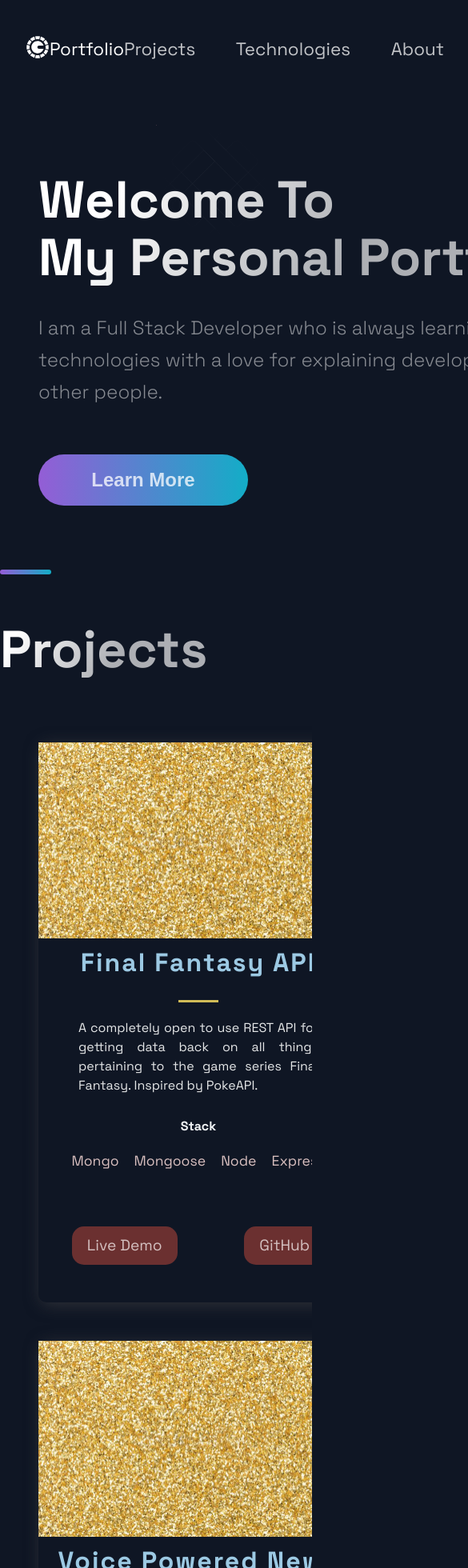
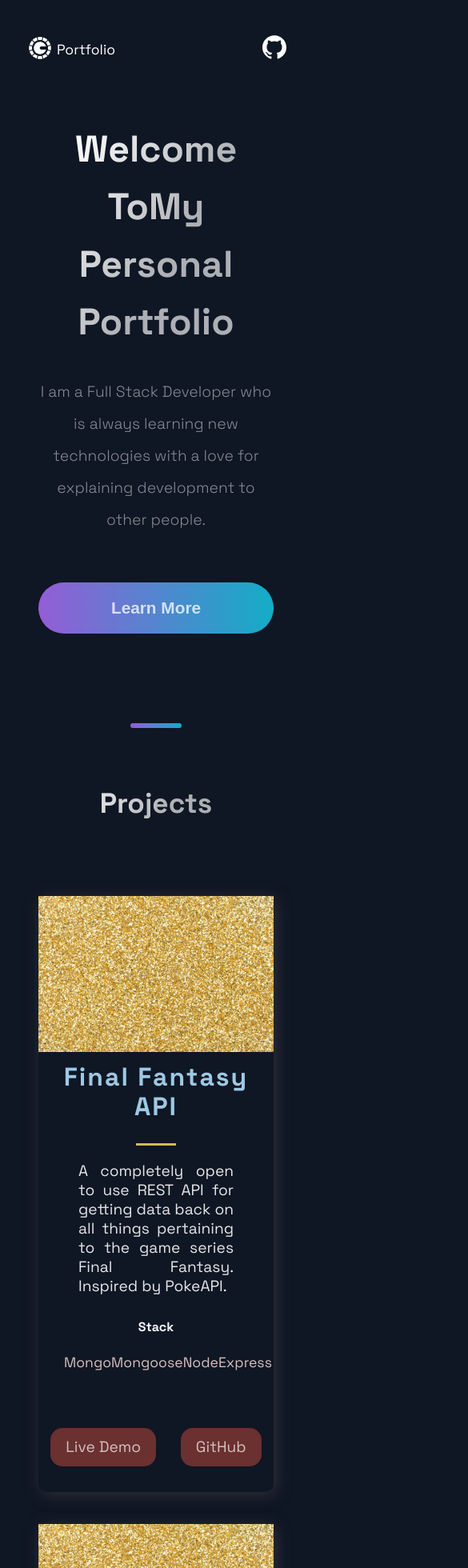
Before and after one commit to Wompato/Dev-Portfolio, a React (Create React App) app: page / in a window 390 px wide. Shown: the top 1960 px of the page at 80% size, 585 px wide, since content can reach past the window. Built offline with nearby package versions, Linux system fonts and the light colour scheme.

Commit message:
Update index.css
made responsive

```diff
--- a/src/index.css
+++ b/src/index.css
@@ -44,6 +44,10 @@
   color: white;
 }
 
+.portfolio-logo-container span {
+  margin: 0 3px;
+}
+
 .social-icons-container a {
   font-size: 1.3rem;
   color: white;
@@ -73,7 +77,6 @@
   font-weight: 800;
   font-size: 65px;
   line-height: 72px;
-  width: max-content;
   max-width: 100%;
   background: linear-gradient(
     121.57deg,
@@ -158,7 +161,7 @@
 .projects {
   display: flex;
   flex-direction: column;
-  padding: 0;
+  padding: 32px 48px 0;
   margin: 0 auto;
   max-width: 1100px;
   box-sizing: content-box;
@@ -172,7 +175,6 @@
   grid-template-columns: repeat(auto-fill, minmax(400px, 1fr));
   padding: 3rem;
   place-items: center;
-  -webkit-column-gap: 2rem;
   column-gap: 2rem;
   row-gap: 3rem;
 }
@@ -259,12 +261,7 @@
 
 /* Skills section */
 .skills {
-  display: -webkit-box;
-  display: -webkit-flex;
-  display: -ms-flexbox;
   display: flex;
-  -webkit-flex-direction: column;
-  -ms-flex-direction: column;
   flex-direction: column;
   padding: 32px 48px 0;
   margin: 0 auto;
@@ -293,7 +290,7 @@
 }
 
 .skill {
-  max-width: 320px;
+  max-width: 350px;
   display: flex;
   flex-direction: column;
 }
@@ -304,15 +301,18 @@
   align-items: stretch;
 }
 
-.skill-content svg {
-  margin-left: 1rem;
+.skill-heading {
+  display: flex;
+  align-items: center;
+  justify-content: space-around;
+  margin-bottom: 1rem;
+  width:100%;
 }
 
 .skill-title {
   font-weight: 700;
   font-size: 28px;
   line-height: 32px;
-  display: inline-block;
   letter-spacing: 0.02em;
   color: #ffffff;
   margin-bottom: 8px;
@@ -352,9 +352,10 @@
   padding: 0rem;
   list-style: none;
   display: flex;
+  flex-wrap: wrap;
   justify-content: space-between;
-  margin-left: 32px;
   margin-bottom: 80px;
+  margin-left: 30px;
 }
 
 .timeline-item {
@@ -447,3 +448,115 @@
   left: 0;
   cursor: pointer;
 }
+
+/* MEDIUM SCREENS */
+@media screen and (max-width: 860px) {
+  header {
+    font-size: 1.1rem;
+  }
+
+  nav {
+    display: none;
+  }
+
+  .hero svg {
+    display: none;
+  }
+
+}
+
+/* MEDIUM SCREENS */
+@media screen and (max-width: 750px) {
+  .hero {
+    grid-template-columns: 1fr;
+  }
+  .hero-left {
+    margin: 0;
+  }
+  .projects-container {
+    padding: 3rem 0 0 0;
+  }
+
+  .skills-list{
+    grid-template-columns: repeat(2, 1fr);
+    gap: 50px;
+  }
+}
+
+@media screen and (max-width: 490px) {
+  header {
+    margin-bottom: 0;
+  }
+  section {
+    text-align: center;
+  }
+  .section-heading {
+    font-size: 2.2rem;
+  }
+  section p {
+    font-size: 1.2rem;
+  }
+  .hero {
+    padding-top: 0;
+    text-align: center;
+  }
+  .hero h1 {
+    font-size: 2.9rem;
+  }
+  .hero h1 br {
+    display: none;
+  }
+  .hero p {
+    font-size: 1.2rem;
+  }
+  .learn-more-btn {
+    width: 100%;
+    font-size: 1.3rem;
+  }
+  .projects-container {
+    display: block;
+  }
+  .project-card {
+    width: 100%;
+    height: 25%;
+  }
+  .project-source-list {
+    padding-bottom: 2rem;
+  }
+  .skills-list{
+    grid-template-columns: 1fr;
+    gap: 50px;
+    place-items: center;
+  }
+  .skill {
+    max-width: 250px;
+  }
+  .skill-content {
+    display: flex;
+    justify-content: center;
+    align-items: center;
+  }
+  .skill-heading {
+    margin: 0;
+    justify-content: space-evenly;
+    align-items: center;
+  }
+
+  .timeline-item {
+    margin: 10px 0;
+  }
+  footer {
+    text-align: center;
+    font-size: 1rem;
+  }
+  .contact-container div {
+    display: block;
+  }
+  #f-github {
+    display: none;
+  }
+  .divider, .divider-2 {
+    display: block;
+    margin: 0 auto;
+  }
+}
```
